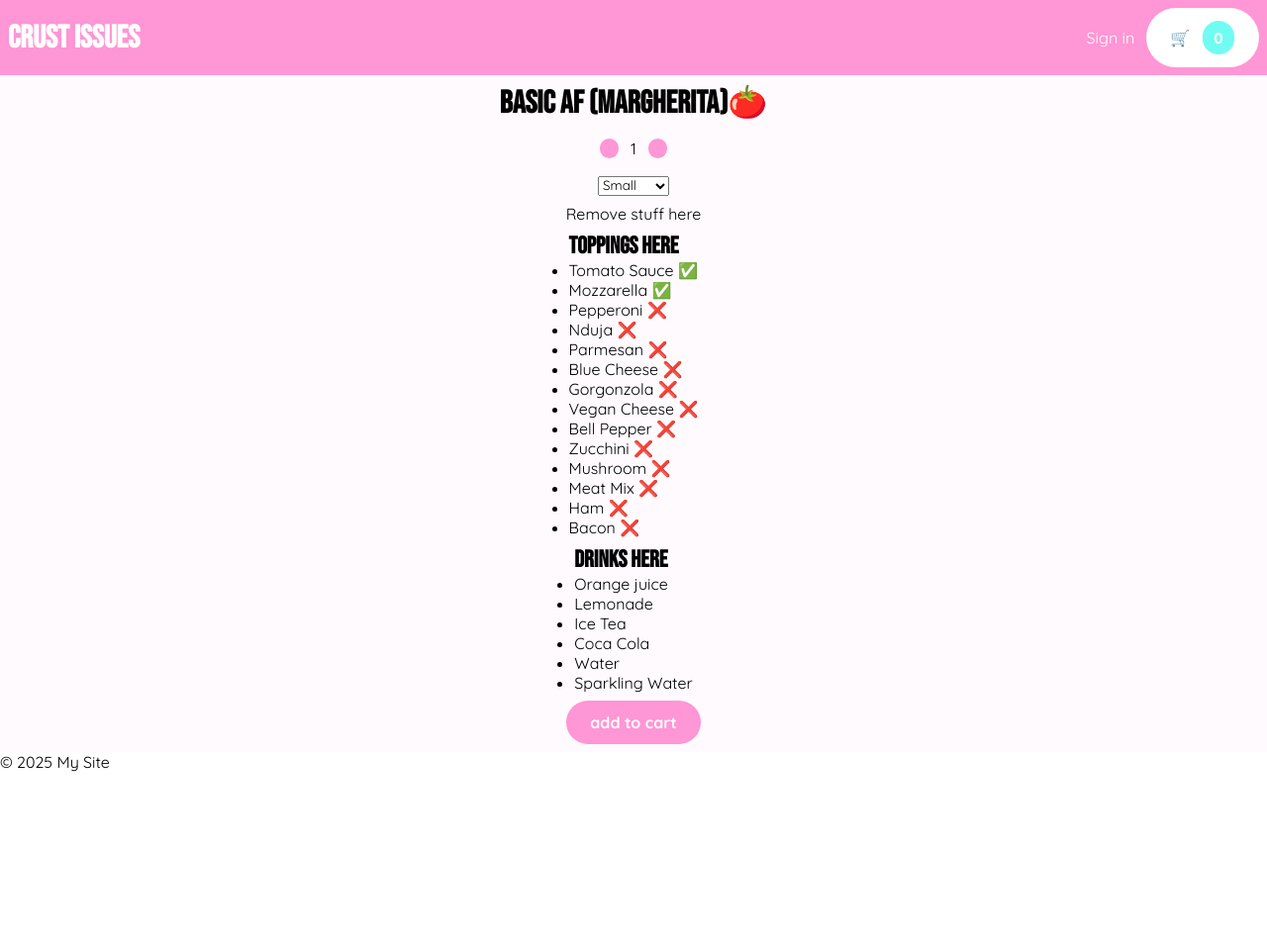
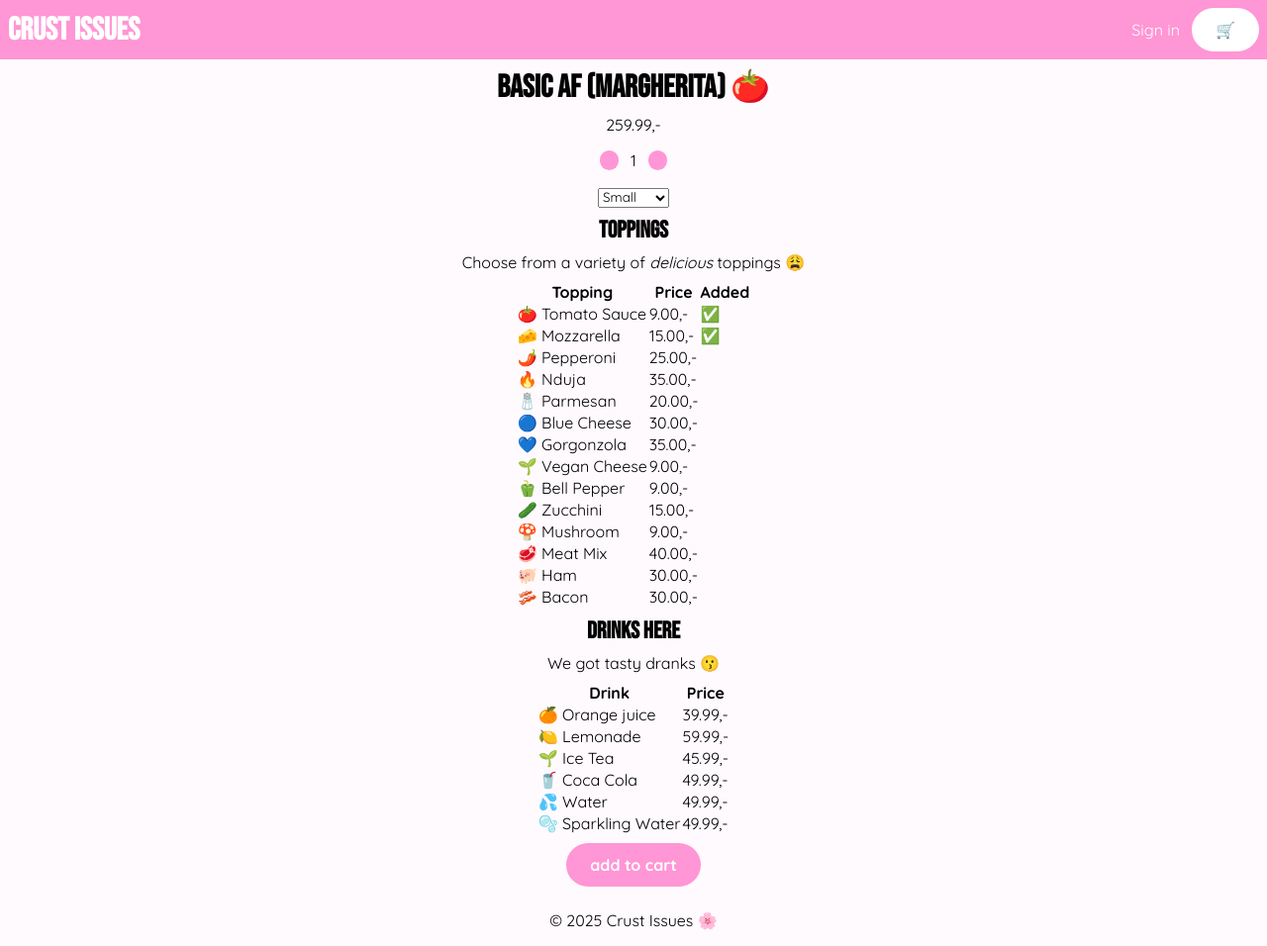
Before and after one commit to annasundbye/ELE3921, a Django app: page /menu/select-pizza/35/ in a window 1280 px wide. Shown: the whole page at 99% size. Before the commit the page ends 780 px from the top, so only its background shows below. Run offline with Django 5.2, Linux system fonts and the light colour scheme; data comes from the database, SQL or seed files in the repository; both versions use the stored data as it was after the commit.

Commit message:
topping base price, footer, add topping to cart, style cart++

```diff
--- a/application/models.py
+++ b/application/models.py
@@ -13,6 +13,7 @@
     """The different kinds of topping on a pizza."""
     name = models.CharField(max_length=50)
     icon = models.CharField(max_length=50, default="")
+    base_price = models.DecimalField(max_digits=6, decimal_places=2, default=15.00)
 
     def __str__(self):
         return self.name
@@ -69,7 +70,7 @@
 
     def total_price(self):
         base_price = self.pizza.price if self.pizza else self.drink.price
-        topping_cost = sum(t.price for t in self.toppings.all())
+        topping_cost = sum(t.base_price for t in self.toppings.all())
         return (base_price + topping_cost) * self.quantity
 
     def __str__(self):
--- a/application/static/css/styles.css
+++ b/application/static/css/styles.css
@@ -39,6 +39,7 @@
 }
 .page {
   padding: var(--spacing-medium);
+  min-height: 100vh;
 }
 a {
   text-decoration: none;
@@ -214,6 +215,9 @@
 .bg-turqoise {
   background-color: var(--color-turqoise);
 }
+.bg-purple {
+  background-color: var(--color-purple);
+}
 .text-yellow {
   color: var(--color-yellow);
 }
--- a/application/static/js/add-to-cart.js
+++ b/application/static/js/add-to-cart.js
@@ -15,10 +15,12 @@
 
       if (selectedToppings.has(toppingId)) {
         selectedToppings.delete(toppingId);
-        el.style.backgroundColor = "";
+        el.innerHTML = el.innerHTML.replaceAll("✅", "");
       } else {
         selectedToppings.add(toppingId);
-        el.style.backgroundColor = "lightgreen";
+
+        // TODO: remove toppings
+        el.innerHTML += "✅";
       }
 
       extraToppingsInput.value = Array.from(selectedToppings).join(",");
--- a/application/templates/layout.html
+++ b/application/templates/layout.html
@@ -59,15 +59,15 @@
         <a href="{% url 'application:login' %}">Sign in</a>
         {% endif %}
         <a class="cta cta-secondary row" href="{% url 'application:cart' %}"
-          >🛒 <span class="cart-counter">0</span>
+          >🛒
         </a>
       </nav>
     </header>
 
     <main>{% block content %} {% endblock %}</main>
 
-    <footer>
-      <p>&copy; 2025 My Site</p>
+    <footer style="padding: 1rem" class="center bg-purple">
+      <p>&copy; 2025 Crust Issues 🌸</p>
     </footer>
   </body>
 </html>
--- a/application/templates/select-pizza.html
+++ b/application/templates/select-pizza.html
@@ -1,7 +1,11 @@
 {% extends "layout.html" %} {% block content %}
 <form method="post" action="/cart" class="col center">
   {% csrf_token %}
-  <h1 class="text-black bebas-neue">{{pizza.name}}{{pizza.icon}}</h1>
+
+  <h1 class="text-black bebas-neue">{{ pizza.name }} {{ pizza.icon }}</h1>
+
+  <p>{{ pizza.base_price }},-</p>
+
   <div class="row padding-small">
     <button id="sub" type="button">
       {% include "components/minus-icon.html" %}
@@ -22,37 +26,72 @@
       <option value="large">Large</option>
     </select>
   </div>
-  <div>Remove stuff here</div>
-  <div>
-    <h2 class="text-black">Toppings here</h2>
 
-    <ul id="topping-list">
+  <div class="col">
+    <h2 class="text-black">Toppings</h2>
+    <p>Choose from a variety of <i>delicious</i> toppings 😩</p>
+
+    <table>
+      <thead>
+        <tr>
+          <th>Topping</th>
+          <th>Price</th>
+          <th>Added</th>
+        </tr>
+      </thead>
+      <tbody>
         {% for topping in toppings %}
-      <li
+        <tr
           id="{{ topping.id }}"
           class="topping-option"
           data-id="{{ topping.id }}"
           data-available="{% if topping.id in available_topping_ids %}true{% else %}false{% endif %}"
+          style="cursor: pointer"
         >
-        {{ topping.name }} {% if topping.id in available_topping_ids %} ✅
-        {%else %} ❌ {% endif %}
-      </li>
+          <td>{{ topping.icon }} {{ topping.name }}</td>
+          <td>{{ topping.base_price }},-</td>
+          <td>{% if topping.id in available_topping_ids %} ✅ {% endif %}</td>
+        </tr>
         {% endfor %}
-    </ul>
+      </tbody>
+    </table>
 
     <input type="hidden" name="extra-toppings" id="extra-toppings" />
     <input type="hidden" name="pizza-id" id="pizza-id" value="{{ pizza.id }}" />
   </div>
-  <div>
+  <div class="col">
     <h2 class="text-black">Drinks here</h2>
+    <p>We got tasty dranks 😗</p>
 
-    <ul>
+    <table>
+      <thead>
+        <tr>
+          <th>Drink</th>
+          <th>Price</th>
+        </tr>
+      </thead>
+      <tbody>
         {% for drink in drinks %}
-      <li>{{drink.name}}</li>
-      {%endfor%}
-    </ul>
+        <tr>
+          <td>{{ drink.icon }} {{ drink.name }}</td>
+          <td>{{ drink.price }},-</td>
+        </tr>
+
+        {% endfor %}
+      </tbody>
+    </table>
   </div>
   <button type="submit" class="cta cta-primary">add to cart</button>
 </form>
 <script src="/static/js/add-to-cart.js"></script>
+<script>
+  function changeQuantity(button, change) {
+    const quantityInput = button.parentElement.querySelector(
+      'input[name="quantity"]'
+    );
+    let value = parseInt(quantityInput.value) || 1;
+    value = Math.max(1, value + change);
+    quantityInput.value = value;
+  }
+</script>
 {% endblock %}
--- a/application/urls.py
+++ b/application/urls.py
@@ -11,4 +11,5 @@
     path("cart", views.cart, name="cart"),
     path("logout", views.logout, name="logout"),
     path("order", views.order, name="order"),
+    path("cart/delete-item", views.delete_cart_item, name="delete-cart-item"),
 ]
--- a/application/views.py
+++ b/application/views.py
@@ -1,6 +1,7 @@
 from django.shortcuts import render, redirect
 from .models import Pizza, Drink, Topping, User, Cart, CartItem, Size, PizzaPrice, Order, OrderItem
 from django.contrib.auth import authenticate, login as auth_login, logout as auth_logout
+from django.http import HttpResponseBadRequest
 
 def home(request):
    all_pizzas = Pizza.objects.all()
@@ -74,6 +75,8 @@
       quantity = request.POST.get("quantity")
       size = request.POST.get("size")
       extra_toppings = request.POST.get("extra-toppings")
+      if extra_toppings:
+         extra_toppings = extra_toppings.split(",")
 
       # get the pizza from the database
       pizza_id = request.POST.get("pizza-id")
@@ -87,7 +90,11 @@
 
       # add to the cart (or create a new one)
       cart, _ = Cart.objects.get_or_create(user=request.user)
-      CartItem.objects.create(cart=cart, pizza=pizza_price, quantity=quantity)
+      cart_item = CartItem.objects.create(cart=cart, pizza=pizza_price, quantity=quantity)
+
+      if extra_toppings:
+         toppings_in_db = Topping.objects.filter(id__in=extra_toppings)
+         cart_item.toppings.set(toppings_in_db)
 
       # show the cart
       return redirect("/cart")
@@ -106,6 +113,19 @@
       print(item)
 
    return render(request, "cart.html", {"cart": cart, "items": items})
+
+def delete_cart_item(request):
+   if request.method == "POST":
+        cart_item_id = request.POST.get("id")
+
+        try:
+            cart_item = CartItem.objects.get(id=cart_item_id, cart__user=request.user)
+        except CartItem.DoesNotExist:
+            return HttpResponseBadRequest("Bro dont try to delete another bro's mukbang, dude.")
+
+        cart_item.delete()
+        return redirect("/cart")
+
 
 def order(request):
    if request.method == "POST":
```
Also changed, not shown: application/management/commands/seed.py (+14 -14 lines), application/templates/cart.html (+30 -2 lines), application/migrations/0004_topping_base_price.py (added), db.sqlite3. Lines whose indentation alone changed are shown as unchanged.
